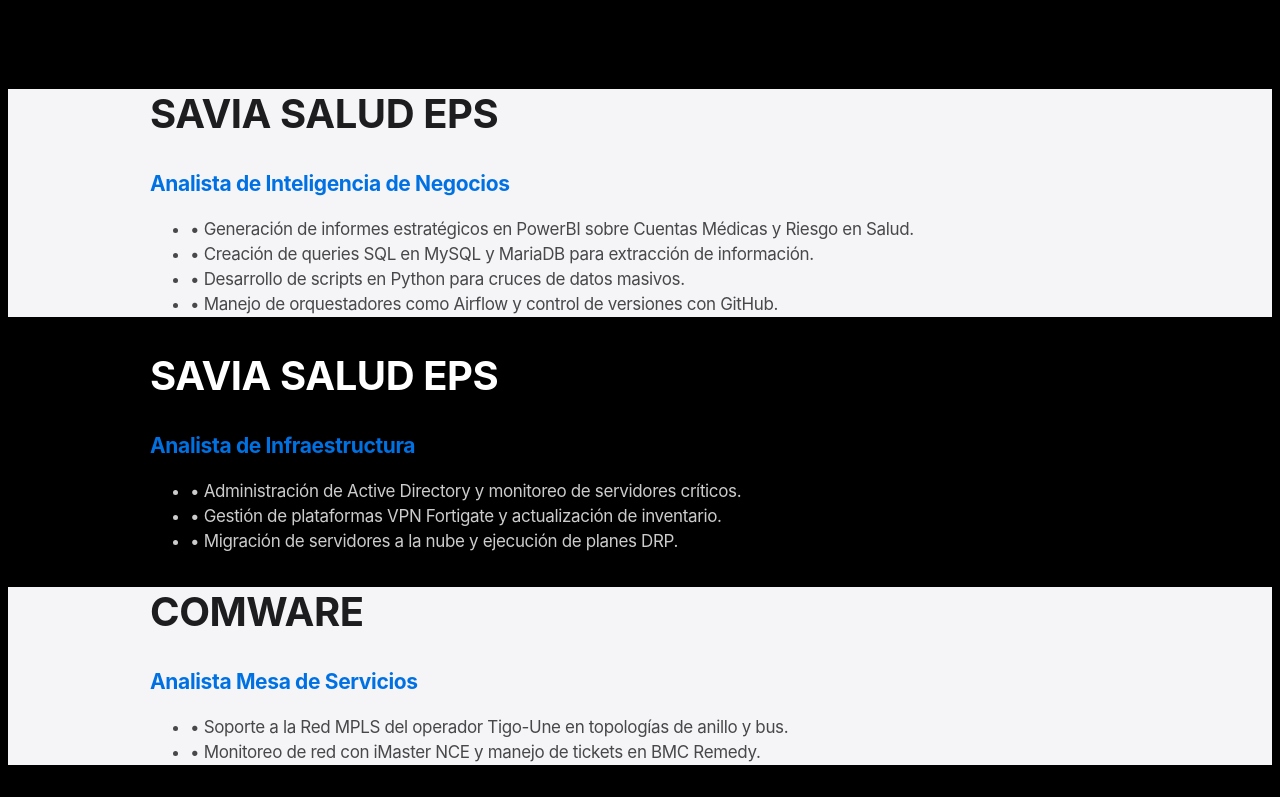
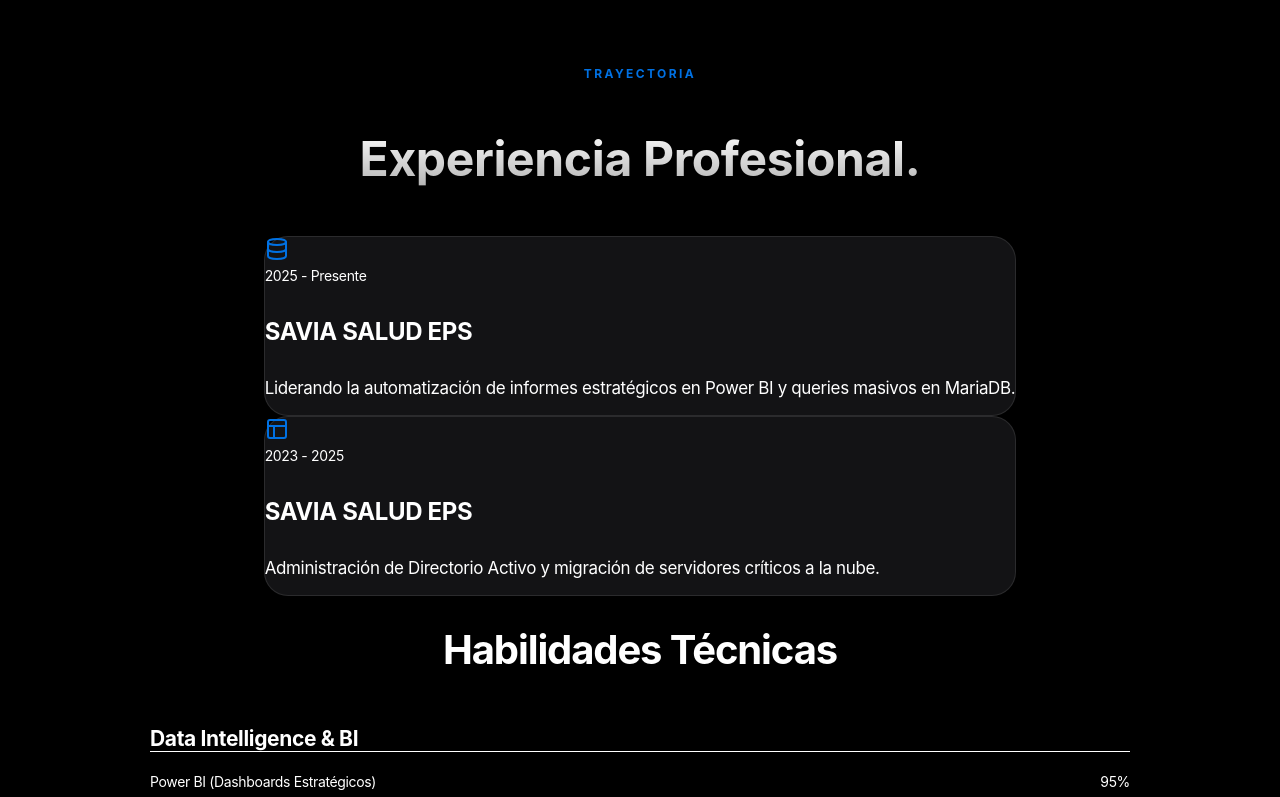
Before and after one commit to cbranarr-star/Hojadevida, a Next.js app: page / in a window 1280 px wide. Shown: the part 800-1597 px from the top of the page. Built offline with nearby package versions, Linux system fonts and the light colour scheme.

Commit message:
Update Experience.tsx

```diff
--- a/components/Experience.tsx
+++ b/components/Experience.tsx
@@ -1,57 +1,38 @@
-import React from 'react';
+import { Briefcase, Database, Layout } from 'lucide-react';
 
-const experiences = [
+const roles = [
   {
     company: "SAVIA SALUD EPS",
     role: "Analista de Inteligencia de Negocios",
-    period: "02/2025 - En curso",
-    details: [
-      "Generación de informes estratégicos en PowerBI sobre Cuentas Médicas y Riesgo en Salud.",
-      "Creación de queries SQL en MySQL y MariaDB para extracción de información.",
-      "Desarrollo de scripts en Python para cruces de datos masivos.",
-      "Manejo de orquestadores como Airflow y control de versiones con GitHub."
-    ],
-    bg: "bg-[#f5f5f7]", text: "text-[#1d1d1f]"
+    period: "2025 - Presente",
+    desc: "Liderando la automatización de informes estratégicos en Power BI y queries masivos en MariaDB.",
+    icon: <Database className="text-[#0071e3]" size={24} />
   },
   {
     company: "SAVIA SALUD EPS",
     role: "Analista de Infraestructura",
-    period: "05/2023 - 02/2025",
-    details: [
-      "Administración de Active Directory y monitoreo de servidores críticos.",
-      "Gestión de plataformas VPN Fortigate y actualización de inventario.",
-      "Migración de servidores a la nube y ejecución de planes DRP."
-    ],
-    bg: "bg-[#000000]", text: "text-white"
-  },
-  {
-    company: "COMWARE",
-    role: "Analista Mesa de Servicios",
-    period: "06/2019 - 04/2021",
-    details: [
-      "Soporte a la Red MPLS del operador Tigo-Une en topologías de anillo y bus.",
-      "Monitoreo de red con iMaster NCE y manejo de tickets en BMC Remedy."
-    ],
-    bg: "bg-[#f5f5f7]", text: "text-[#1d1d1f]"
+    period: "2023 - 2025",
+    desc: "Administración de Directorio Activo y migración de servidores críticos a la nube.",
+    icon: <Layout className="text-[#0071e3]" size={24} />
   }
 ];
 
 export default function Experience() {
   return (
-    <section>
-      {experiences.map((exp, i) => (
-        <div key={i} className={`${exp.bg} ${exp.text} py-24 px-6`}>
-          <div className="max-w-[980px] mx-auto">
-            <h2 className="text-[40px] font-semibold tracking-[-0.011em] mb-2">{exp.company}</h2>
-            <h3 className="text-[21px] text-[#0071e3] mb-8">{exp.role}</h3>
-            <ul className="grid grid-cols-1 md:grid-cols-2 gap-6">
-              {exp.details.map((detail, j) => (
-                <li key={j} className="text-[17px] leading-[1.47] opacity-80">• {detail}</li>
-              ))}
-            </ul>
+    <div className="max-w-[1200px] mx-auto py-20 px-6">
+      <h2 className="text-[12px] uppercase tracking-[0.2em] text-[#0071e3] font-bold mb-4 text-center">Trayectoria</h2>
+      <h3 className="text-[48px] font-semibold text-center mb-16 gradient-text">Experiencia Profesional.</h3>
+
+      <div className="grid grid-cols-1 md:grid-cols-2 gap-8">
+        {roles.map((item, i) => (
+          <div key={i} className="glass-panel p-10 rounded-[24px] hover:scale-[1.02] transition-transform duration-500">
+            <div className="mb-6">{item.icon}</div>
+            <span className="text-[14px] text-gray-400 font-medium">{item.period}</span>
+            <h4 className="text-[24px] font-bold mt-2 mb-4">{item.company}</h4>
+            <p className="text-[17px] text-gray-400 leading-relaxed">{item.desc}</p>
           </div>
-        </div>
-      ))}
-    </section>
+        ))}
+      </div>
+    </div>
   );
 }
```
